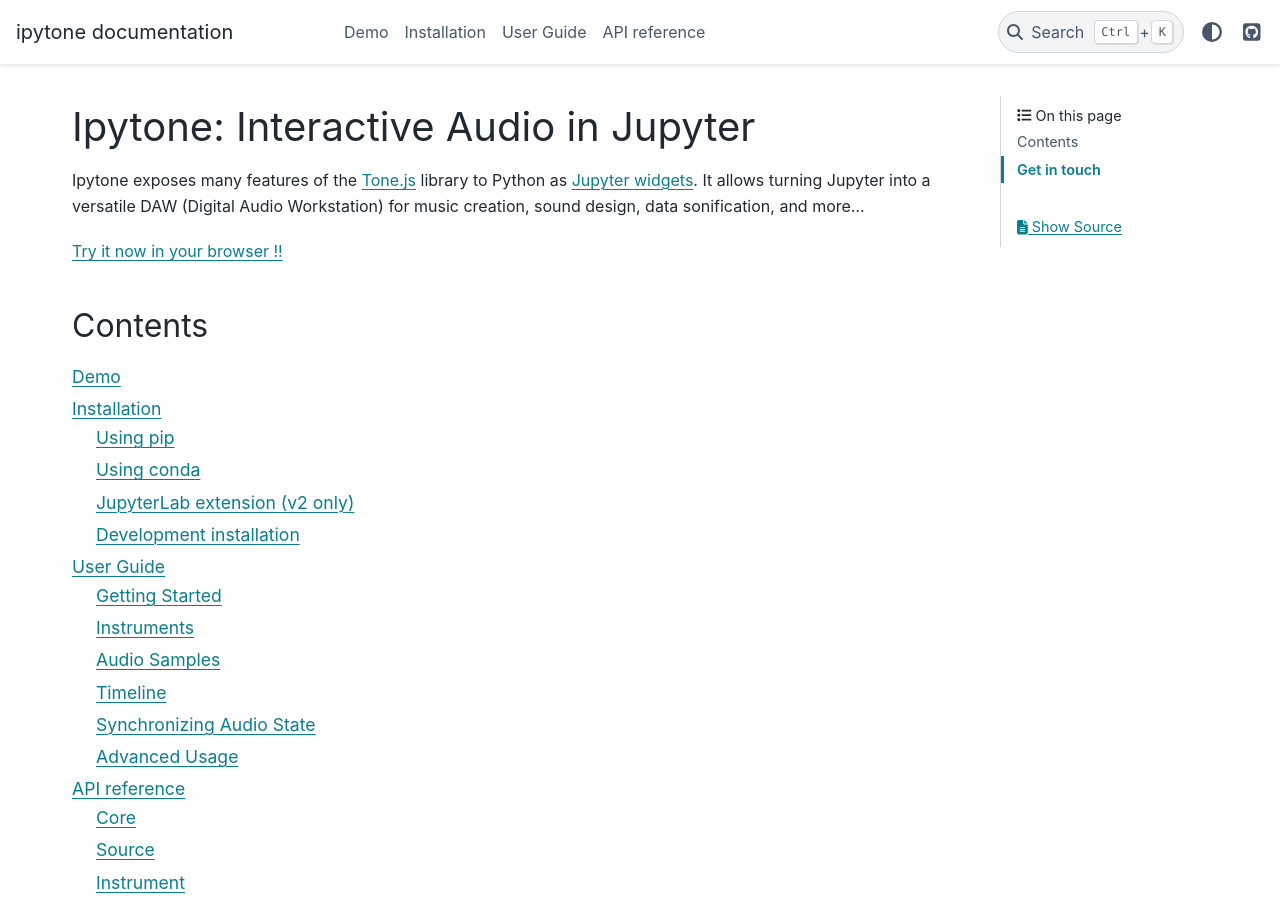
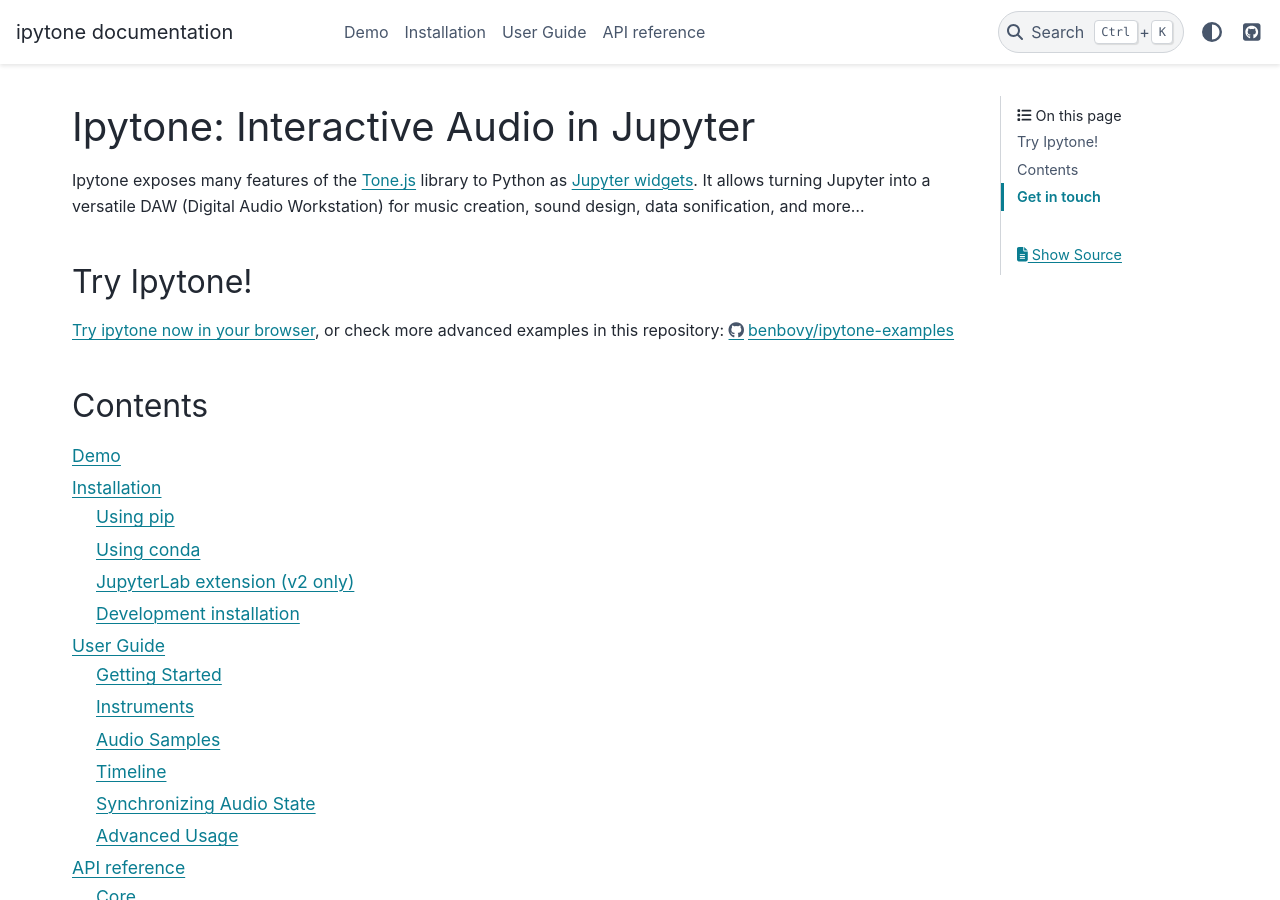
Before and after one commit to geigr/ipytone, a Sphinx documentation site: the page built from docs/index.rst, in a window 1280 px wide and 900 px high. Built offline with Sphinx 7.4.7 and the PyData theme 0.15.4, drawn with Linux system fonts in a browser that asks for light colours.

Commit message:
add try ipytone sections in doc and readme

```diff
--- a/docs/index.rst
+++ b/docs/index.rst
@@ -6,7 +6,11 @@
 widgets`_. It allows turning Jupyter into a versatile DAW (Digital Audio
 Workstation) for music creation, sound design, data sonification, and more...
 
-:ref:`Try it now in your browser !!<demo>`
+Try Ipytone!
+------------
+
+:ref:`Try ipytone now in your browser <demo>`, or check more advanced examples
+in this repository: https://github.com/benbovy/ipytone-examples
 
 Contents
 --------
```
Also changed, not shown: README.md (+8 -1 lines).
